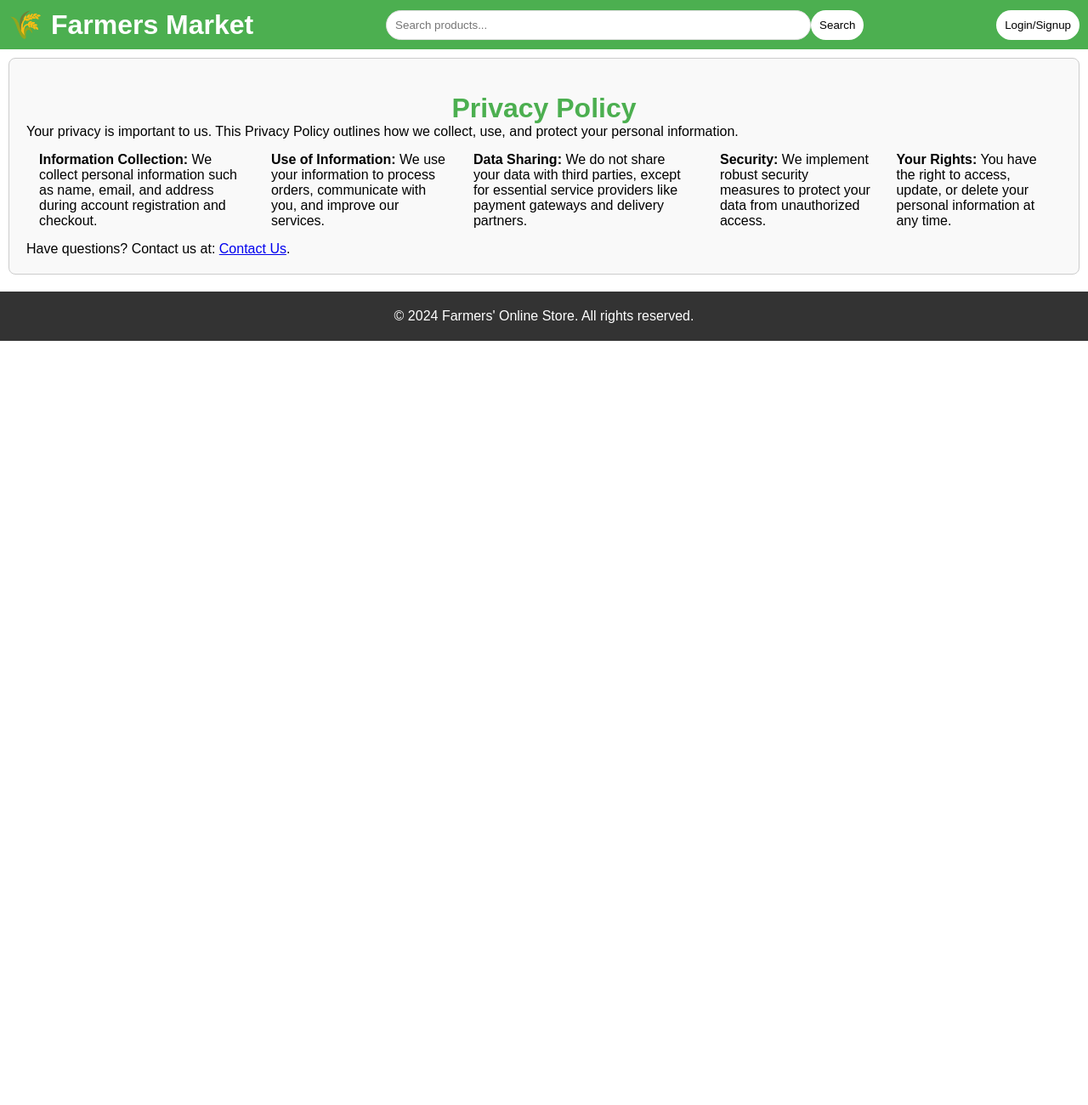
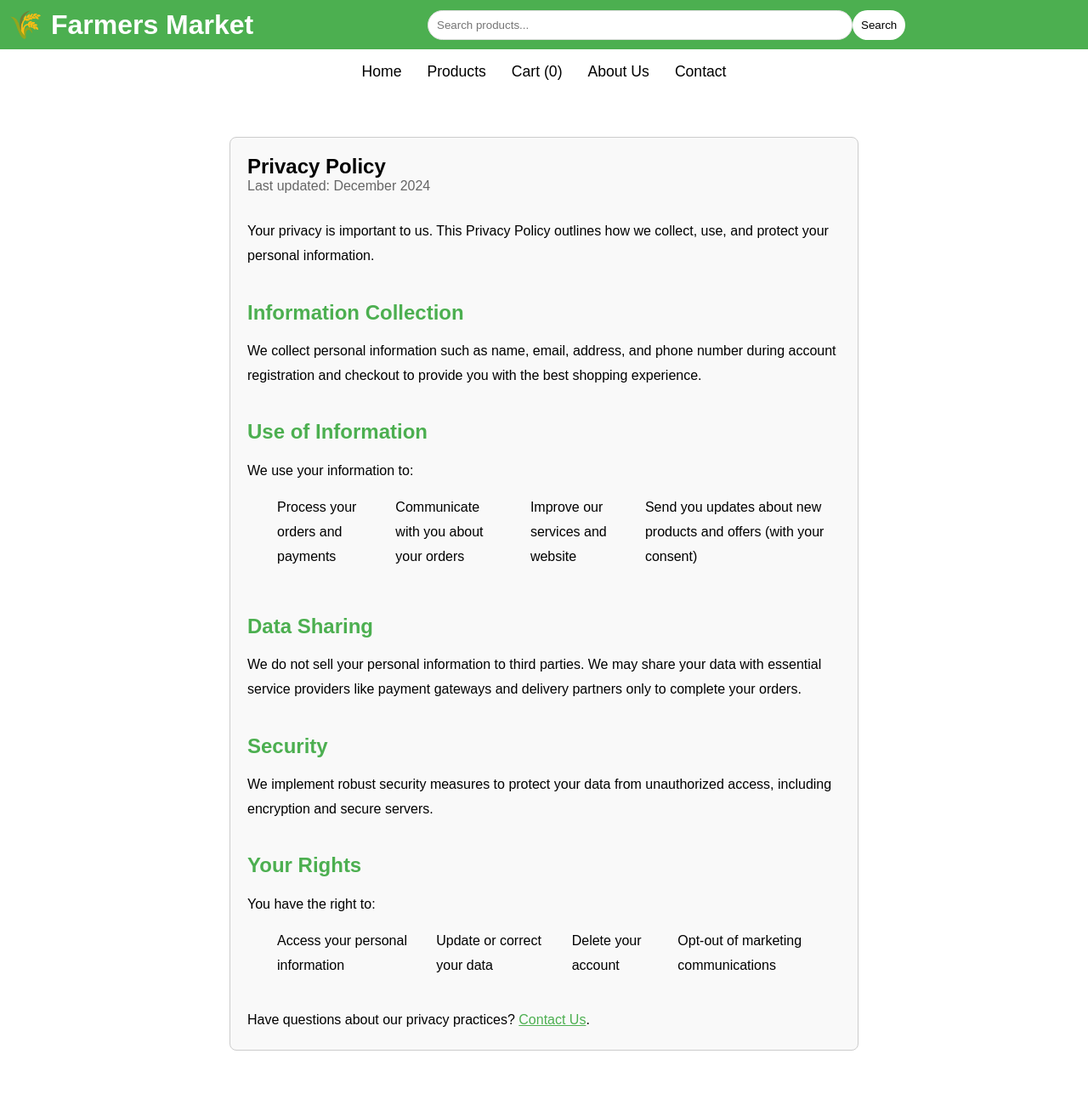
Before and after one commit to Dinesh-Reddy10/Farm2Home-Website, a plain HTML site: page privacy-policy.html in a window 1280 px wide. Shown: the top 1300 px of the page at 85% size. Before the commit the page ends 800 px from the top, so only its background shows below. Drawn offline with Linux system fonts and the light colour scheme.

Commit message:
Update privacy-policy.html

```diff
--- a/privacy-policy.html
+++ b/privacy-policy.html
@@ -3,11 +3,11 @@
 <head>
     <meta charset="UTF-8">
     <meta name="viewport" content="width=device-width, initial-scale=1.0">
-    <title>Privacy Policy</title>
+    <title>Privacy Policy - Farmers' Market</title>
     <link rel="stylesheet" href="styles.css">
+    <script src="script.js" defer></script>
 </head>
 <body>
-
     <header>
         <div class="logo">
             <span class="logo-icon">🌾</span>
@@ -18,25 +18,62 @@
             <button type="button">Search</button>
         </div>
         <div class="signup">
-	<a href="login.html"><button>Login/Signup</button></a>
+            <!-- Dynamically filled by authManager -->
         </div>
-
     </header>
 
-    <section id="privacy">
-            <h2>Privacy Policy</h2>
-            <p>
-                Your privacy is important to us. This Privacy Policy outlines how we collect, use, and protect your personal information.
-            </p>
+    <header class="header2">
+        <nav>
             <ul>
-                <li><strong>Information Collection:</strong> We collect personal information such as name, email, and address during account registration and checkout.</li>
-                <li><strong>Use of Information:</strong> We use your information to process orders, communicate with you, and improve our services.</li>
-                <li><strong>Data Sharing:</strong> We do not share your data with third parties, except for essential service providers like payment gateways and delivery partners.</li>
-                <li><strong>Security:</strong> We implement robust security measures to protect your data from unauthorized access.</li>
-                <li><strong>Your Rights:</strong> You have the right to access, update, or delete your personal information at any time.</li>
+                <li><a href="index.html">Home</a></li>
+                <li><a href="index.html#products">Products</a></li>
+                <li><a href="cart.html">Cart (<span id="cart-count">0</span>)</a></li>
+                <li><a href="about.html">About Us</a></li>
+                <li><a href="contact.html">Contact</a></li>
             </ul>
-            <p>Have questions? Contact us at: <a href="contact.html">Contact Us</a>.</p>
+        </nav>
+    </header>
+
+    <main style="max-width: 800px; margin: 0 auto; padding: 40px 20px;">
+        <section class="checkout-section">
+            <h1>Privacy Policy</h1>
+            <p style="color: #666; margin-bottom: 30px;">Last updated: December 2024</p>
+
+            <div style="line-height: 1.8;">
+                <p>Your privacy is important to us. This Privacy Policy outlines how we collect, use, and protect your personal information.</p>
+
+                <h3 style="color: #4CAF50; margin-top: 30px;">Information Collection</h3>
+                <p>We collect personal information such as name, email, address, and phone number during account registration and checkout to provide you with the best shopping experience.</p>
+
+                <h3 style="color: #4CAF50; margin-top: 30px;">Use of Information</h3>
+                <p>We use your information to:</p>
+                <ul style="margin-left: 20px; margin-bottom: 20px;">
+                    <li>Process your orders and payments</li>
+                    <li>Communicate with you about your orders</li>
+                    <li>Improve our services and website</li>
+                    <li>Send you updates about new products and offers (with your consent)</li>
+                </ul>
+
+                <h3 style="color: #4CAF50; margin-top: 30px;">Data Sharing</h3>
+                <p>We do not sell your personal information to third parties. We may share your data with essential service providers like payment gateways and delivery partners only to complete your orders.</p>
+
+                <h3 style="color: #4CAF50; margin-top: 30px;">Security</h3>
+                <p>We implement robust security measures to protect your data from unauthorized access, including encryption and secure servers.</p>
+
+                <h3 style="color: #4CAF50; margin-top: 30px;">Your Rights</h3>
+                <p>You have the right to:</p>
+                <ul style="margin-left: 20px; margin-bottom: 20px;">
+                    <li>Access your personal information</li>
+                    <li>Update or correct your data</li>
+                    <li>Delete your account</li>
+                    <li>Opt-out of marketing communications</li>
+                </ul>
+
+                                <p>Have questions about our privacy practices? <a href="contact.html" style="color: #4CAF50;">Contact Us</a>.</p>
+            </div>
         </section>
+    </main>
+
     <footer>
         <p>&copy; 2024 Farmers' Online Store. All rights reserved.</p>
     </footer>
```
Lines whose indentation alone changed are shown as unchanged.
